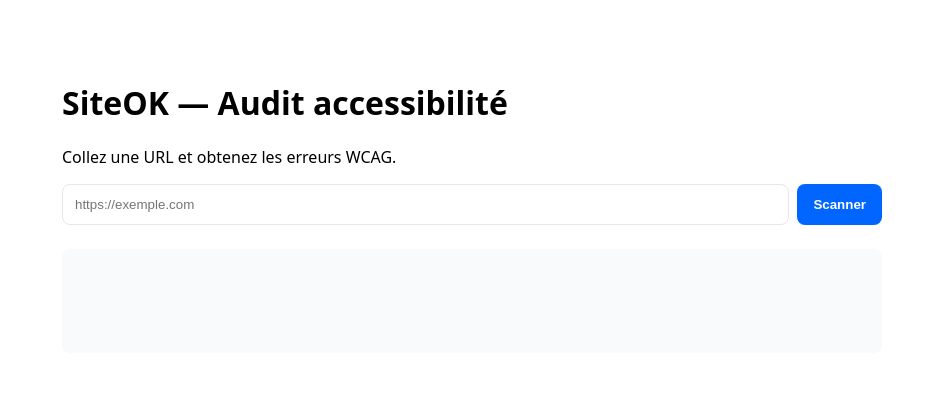
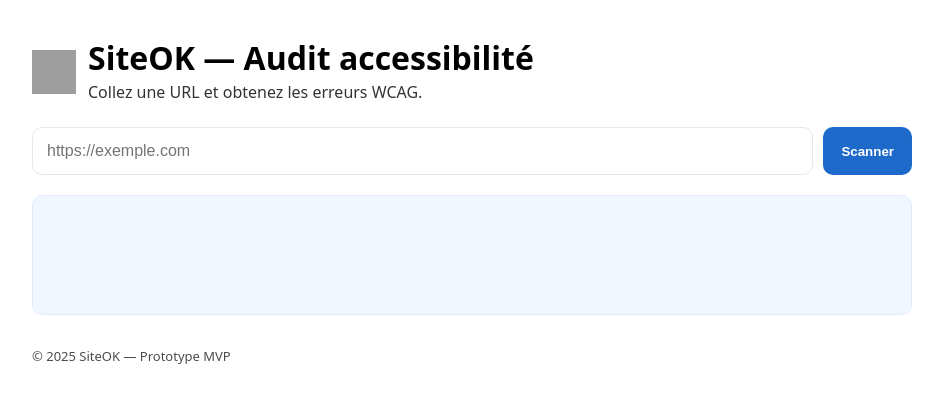
Before and after one commit to Miky777/siteok, a Next.js app: page / in a window 1280 px wide. Shown: the top 402 px of the page, without its empty margins (168-1111 px from the left). Built offline with nearby package versions, Linux system fonts and the light colour scheme; grey boxes are pictures that could not be loaded.

Commit message:
Update index.js

```diff
--- a/pages/index.js
+++ b/pages/index.js
@@ -1,3 +1,5 @@
+import Head from "next/head";
+
 export default function Home() {
   async function onSubmit(e) {
     e.preventDefault();
@@ -19,14 +21,40 @@ export default function Home() {
   }
 
   return (
-    <main style={{maxWidth:820,margin:"40px auto",padding:20,fontFamily:"system-ui, sans-serif"}}>
-      <h1>SiteOK — Audit accessibilité</h1>
-      <p>Collez une URL et obtenez les erreurs WCAG.</p>
-      <form onSubmit={onSubmit} style={{display:"flex",gap:8,marginBottom:24}}>
-        <input name="url" type="url" required placeholder="https://exemple.com" style={{flex:1,padding:12,border:"1px solid #e5e7eb",borderRadius:8}}/>
-        <button type="submit" style={{padding:"12px 16px",border:"none",borderRadius:8,background:"#0066FF",color:"#fff",fontWeight:600}}>Scanner</button>
-      </form>
-      <pre id="out" style={{whiteSpace:"pre-wrap",background:"#f8fafc",padding:12,borderRadius:8,minHeight:80}} />
-    </main>
+    <>
+      <Head>
+        <title>SiteOK — Audit accessibilité</title>
+        <meta name="description" content="Scannez une URL et obtenez les erreurs WCAG en quelques secondes." />
+        {/* si tu n'as pas encore de favicon, on utilise le logo */}
+        <link rel="icon" href="/logo.png" />
+      </Head>
+
+      <main style={{maxWidth:880,margin:"40px auto",padding:"0 20px",fontFamily:"system-ui, -apple-system, Segoe UI, Roboto, sans-serif"}}>
+        {/* HEADER avec logo */}
+        <header style={{display:"flex",alignItems:"center",gap:12,marginBottom:24}}>
+          <img src="/logo.png" alt="SiteOK" width={44} height={44} style={{display:"block"}} />
+          <div>
+            <h1 style={{margin:0, fontSize:32, lineHeight:1.1}}>SiteOK — Audit accessibilité</h1>
+            <p style={{margin:"6px 0 0",opacity:0.8}}>Collez une URL et obtenez les erreurs WCAG.</p>
+          </div>
+        </header>
+
+        {/* FORM */}
+        <form onSubmit={onSubmit} style={{display:"flex",gap:10,margin:"16px 0 20px"}}>
+          <input name="url" type="url" required placeholder="https://exemple.com"
+            style={{flex:1,padding:14,border:"1px solid #e5e7eb",borderRadius:10,fontSize:16}} />
+          <button type="submit"
+            style={{padding:"14px 18px",borderRadius:10,border:"none",background:"#1E6ACB",color:"#fff",fontWeight:700}}>
+            Scanner
+          </button>
+        </form>
+
+        {/* RESULT */}
+        <pre id="out" style={{whiteSpace:"pre-wrap",background:"#F2F7FF",padding:14,borderRadius:10,minHeight:90,border:"1px solid #E3ECFF"}} />
+        <footer style={{marginTop:32,opacity:0.7,fontSize:13}}>
+          © {new Date().getFullYear()} SiteOK — Prototype MVP
+        </footer>
+      </main>
+    </>
   );
 }
```
